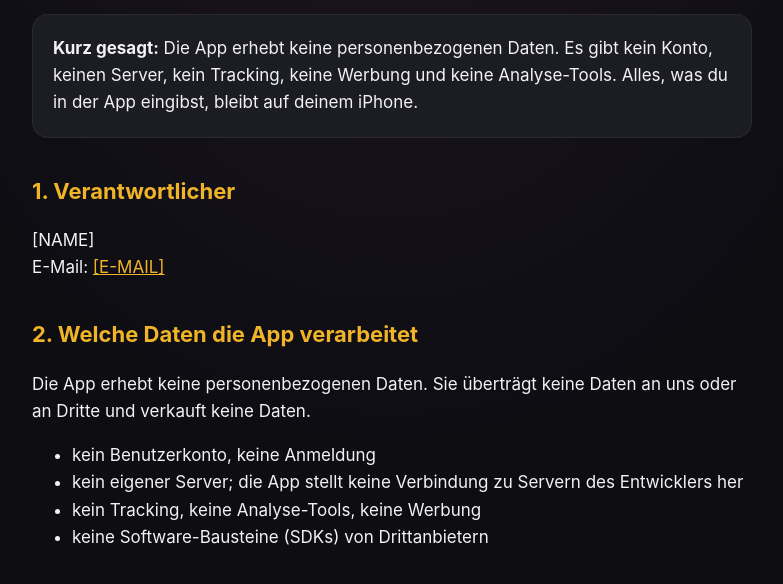
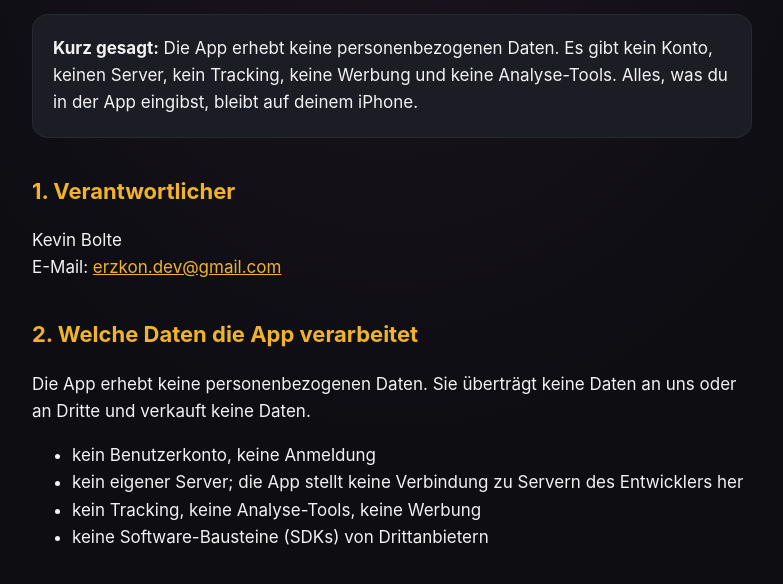
Before and after one commit to Erzkon/deathroll-site, a plain HTML site: page privacy.html in a window 1280 px wide. Shown: the part 203-787 px from the top of the page, without its empty margins (248-1031 px from the left). Drawn offline with Linux system fonts and the light colour scheme.

Commit message:
Kontaktdaten eingetragen

```diff
--- a/privacy.html
+++ b/privacy.html
@@ -25,8 +25,8 @@
 
       <h2>1. Verantwortlicher</h2>
       <p>
-        [NAME]<br>
-        E-Mail: <a href="mailto:[E-MAIL]">[E-MAIL]</a>
+        Kevin Bolte<br>
+        E-Mail: <a href="mailto:erzkon.dev@gmail.com">erzkon.dev@gmail.com</a>
       </p>
 
       <h2>2. Welche Daten die App verarbeitet</h2>
@@ -82,7 +82,7 @@
     <footer>
       <a href="index.html">Startseite</a>
       <a href="privacy.html">Datenschutz</a>
-      <span>Kontakt: <a href="mailto:[E-MAIL]">[E-MAIL]</a></span>
+      <span>Kontakt: <a href="mailto:erzkon.dev@gmail.com">erzkon.dev@gmail.com</a></span>
       <a href="privacy-en.html" hreflang="en" lang="en">English</a>
     </footer>
   </div>
```
Also changed, not shown: en.html (+2 -2 lines), index.html (+2 -2 lines), privacy-en.html (+3 -3 lines), 1 other file.
